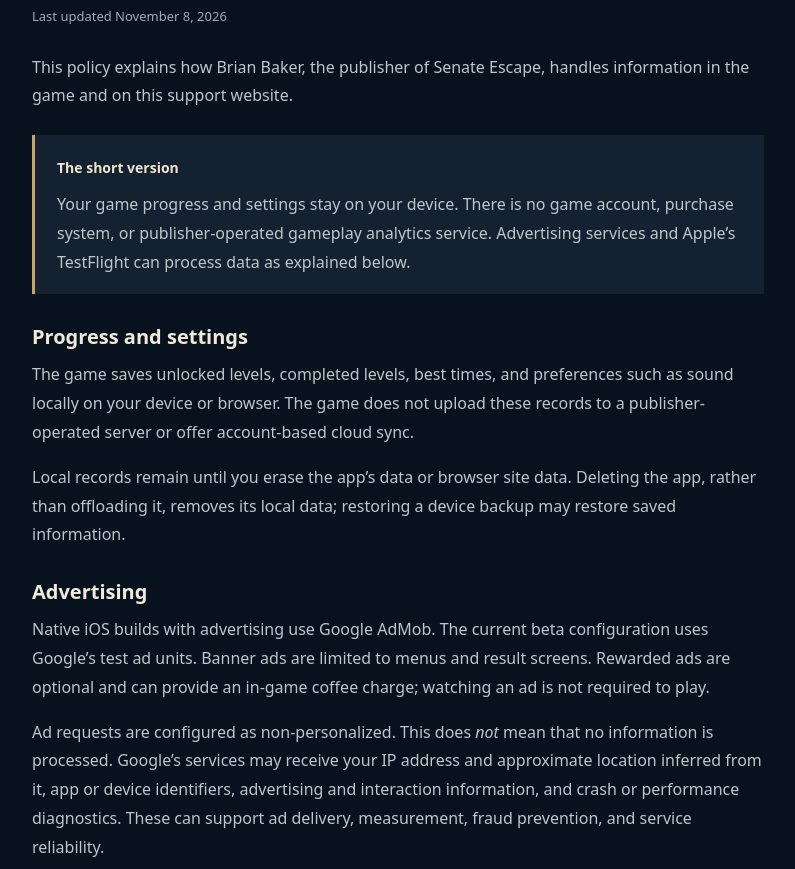
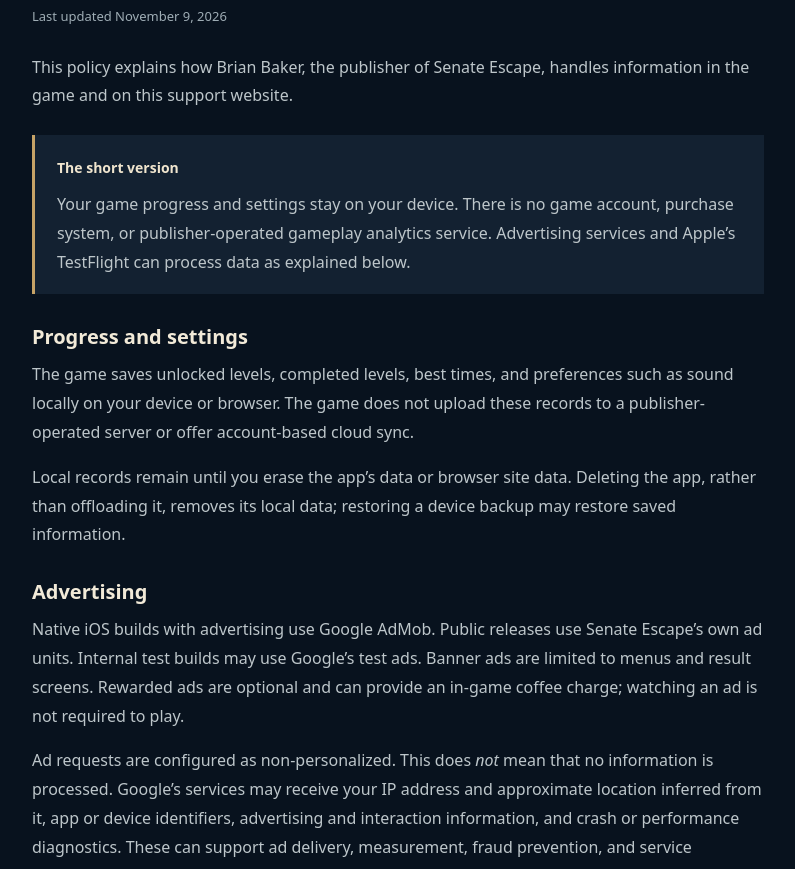
Before and after one commit to bbonkersb26/Senate-Escape-Support, a plain HTML site: page privacy/index.html in a window 1280 px wide. Shown: the part 304-1173 px from the top of the page, without its empty margins (242-1037 px from the left). Drawn offline with Linux system fonts and the light colour scheme.

Commit message:
Update Senate Escape support pages for App Store release

```diff
--- a/privacy/index.html
+++ b/privacy/index.html
@@ -1,11 +1,11 @@
 <!doctype html>
 <html lang="en"><head><meta charset="utf-8"><meta name="viewport" content="width=device-width,initial-scale=1"><meta name="color-scheme" content="dark"><meta name="description" content="How Senate Escape handles local progress, advertising choices, TestFlight diagnostics, and support messages."><title>Privacy policy · Senate Escape</title><link rel="stylesheet" href="/style.css"></head>
 <body><a class="skip" href="#main">Skip to content</a><header><div class="header-inner"><a class="brand" href="/" aria-label="Senate Escape home">SENATE <span>ESCAPE</span></a><p>Published by Brian Baker</p><nav aria-label="Main"><a href="/">Home</a><a href="/privacy/" aria-current="page">Privacy</a><a href="/support/">Support</a></nav></div></header>
-<main id="main" tabindex="-1"><p class="eyebrow">Your information</p><h1>Privacy policy</h1><p class="updated">Last updated November 8, 2026</p>
+<main id="main" tabindex="-1"><p class="eyebrow">Your information</p><h1>Privacy policy</h1><p class="updated">Last updated November 9, 2026</p>
 <p>This policy explains how Brian Baker, the publisher of Senate Escape, handles information in the game and on this support website.</p>
 <div class="summary"><strong>The short version</strong><p>Your game progress and settings stay on your device. There is no game account, purchase system, or publisher-operated gameplay analytics service. Advertising services and Apple’s TestFlight can process data as explained below.</p></div>
 <section aria-labelledby="local"><h2 id="local">Progress and settings</h2><p>The game saves unlocked levels, completed levels, best times, and preferences such as sound locally on your device or browser. The game does not upload these records to a publisher-operated server or offer account-based cloud sync.</p><p>Local records remain until you erase the app’s data or browser site data. Deleting the app, rather than offloading it, removes its local data; restoring a device backup may restore saved information.</p></section>
-<section aria-labelledby="ads"><h2 id="ads">Advertising</h2><p>Native iOS builds with advertising use Google AdMob. The current beta configuration uses Google’s test ad units. Banner ads are limited to menus and result screens. Rewarded ads are optional and can provide an in-game coffee charge; watching an ad is not required to play.</p><p>Ad requests are configured as non-personalized. This does <em>not</em> mean that no information is processed. Google’s services may receive your IP address and approximate location inferred from it, app or device identifiers, advertising and interaction information, and crash or performance diagnostics. These can support ad delivery, measurement, fraud prevention, and service reliability.</p><p>See <a href="https://developers.google.com/admob/ios/privacy/data-disclosure">Google’s Mobile Ads data disclosure</a>, <a href="https://policies.google.com/privacy">Google’s Privacy Policy</a>, and <a href="https://policies.google.com/technologies/partner-sites">how Google uses information from apps that use its services</a>. Google’s own policies govern its data handling and retention.</p></section>
+<section aria-labelledby="ads"><h2 id="ads">Advertising</h2><p>Native iOS builds with advertising use Google AdMob. Public releases use Senate Escape’s own ad units. Internal test builds may use Google’s test ads. Banner ads are limited to menus and result screens. Rewarded ads are optional and can provide an in-game coffee charge; watching an ad is not required to play.</p><p>Ad requests are configured as non-personalized. This does <em>not</em> mean that no information is processed. Google’s services may receive your IP address and approximate location inferred from it, app or device identifiers, advertising and interaction information, and crash or performance diagnostics. These can support ad delivery, measurement, fraud prevention, and service reliability.</p><p>See <a href="https://developers.google.com/admob/ios/privacy/data-disclosure">Google’s Mobile Ads data disclosure</a>, <a href="https://policies.google.com/privacy">Google’s Privacy Policy</a>, and <a href="https://policies.google.com/technologies/partner-sites">how Google uses information from apps that use its services</a>. Google’s own policies govern its data handling and retention.</p></section>
 <section aria-labelledby="choices"><h2 id="choices">Your advertising choices</h2><p>The app uses Google’s consent tools before requesting ads. Where a privacy message is required, the app presents it and checks whether ads may be requested. Where available, the app’s ad-privacy control lets you review or change those choices.</p><p>This build does not request Apple’s App Tracking Transparency permission. Non-personalized ads can still use identifiers for purposes such as limiting repeated ads and reporting, subject to applicable consent choices. <a href="https://support.google.com/admob/answer/7676680">Google explains non-personalized ads here</a>.</p><p>You may decline an optional rewarded ad and continue playing. If an ad is unavailable, skipped, or does not report an earned reward, no coffee reward is granted.</p></section>
 <section aria-labelledby="beta"><h2 id="beta">TestFlight beta testing</h2><p>If you install a beta through TestFlight, Apple collects crash logs and usage information and shares it with the app’s publisher. Feedback and screenshots you choose to submit may also be shared. Whether the publisher receives your name or email depends on how you joined the test. We use this information to investigate problems and improve the game.</p><p>Apple manages the TestFlight service and its retention rules. Read <a href="https://www.apple.com/legal/privacy/data/en/test-flight/">TestFlight &amp; Privacy</a> or visit <a href="https://privacy.apple.com/">Apple’s Data and Privacy page</a> for Apple-related choices.</p></section>
 <section aria-labelledby="contact"><h2 id="contact">Support messages and requests</h2><p>If you email <a href="mailto:senateescape@gmail.com">senateescape@gmail.com</a>, we receive your email address and any information you include. We use it to answer you and troubleshoot the issue, and retain correspondence only as needed for that purpose or applicable obligations. We do not use support messages for advertising.</p><p>Contact us at the same address with privacy questions or requests to access, correct, or delete information held by the publisher. Rights and available choices may depend on your location. Local game records can be removed on your device; information held by Google or Apple is also subject to their own controls and policies.</p></section>
```
Also changed, not shown: index.html (+1 -1 lines), support/index.html (+1 -1 lines).
